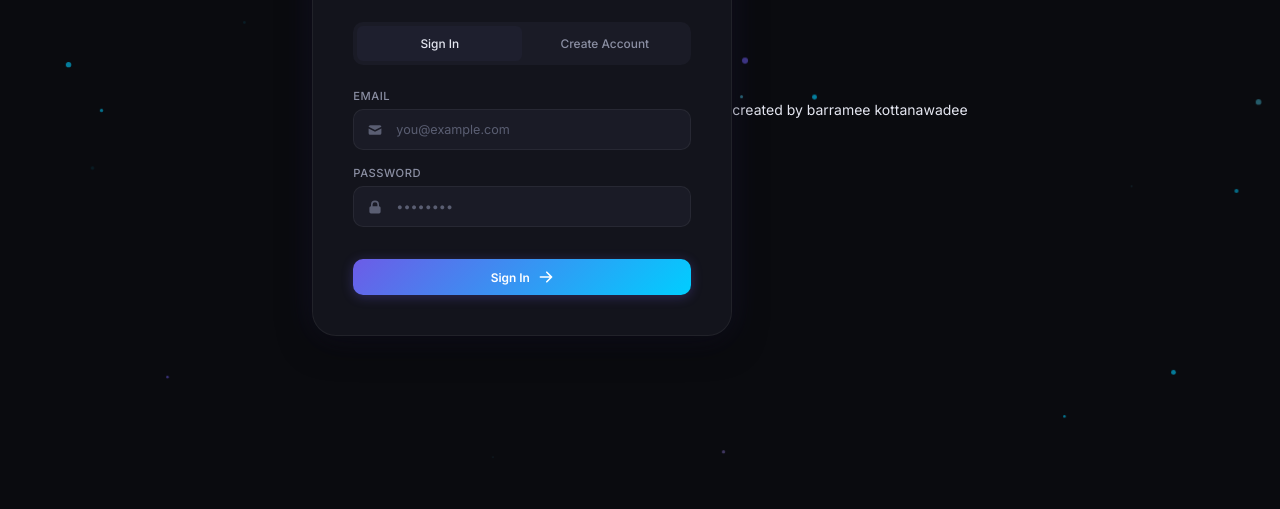
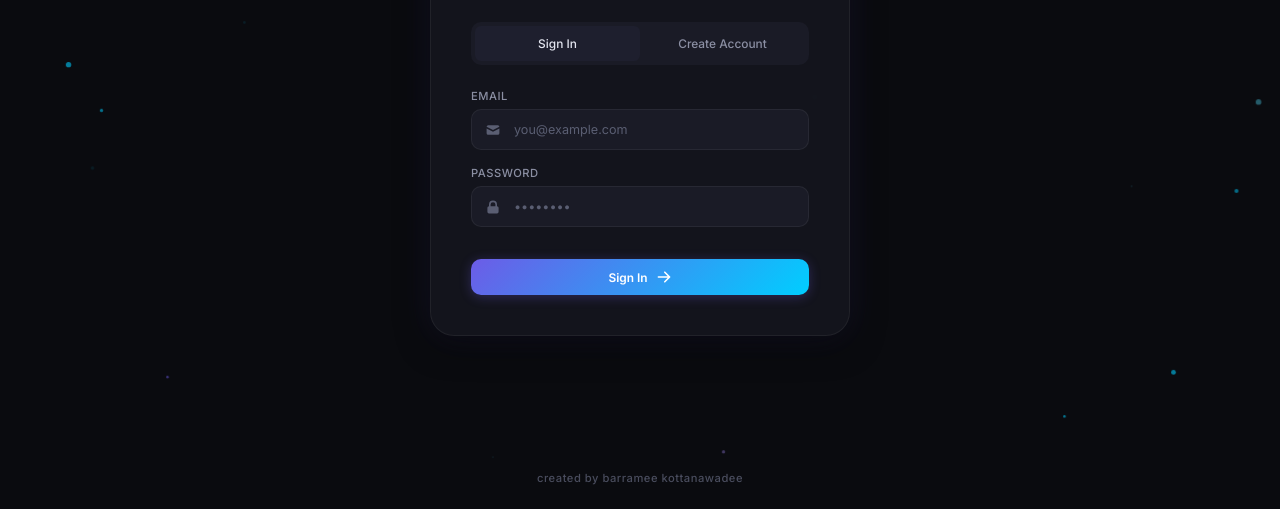
Before and after one commit to barramee27/codemesh, a website: page public/index.html in a window 1280 px wide. Shown: the part 291-800 px from the top of the page. Drawn offline with nearby package versions, Linux system fonts and the light colour scheme.

Commit message:
Update style.css

```diff
--- a/public/css/style.css
+++ b/public/css/style.css
@@ -401,6 +401,25 @@ a:hover {
   padding: 6px 0;
 }
 
+/* ══════════════════════ */
+/* CREATOR FOOTER STYLES  */
+/* ══════════════════════ */
+.creator-credit {
+  position: absolute;
+  bottom: 24px;
+  left: 0;
+  right: 0;
+  text-align: center;
+  color: var(--text-muted);
+  font-family: var(--font-sans);
+  font-size: 0.8rem;
+  font-weight: 500;
+  letter-spacing: 0.5px;
+  opacity: 0.8;
+  z-index: 10;
+  pointer-events: none;
+}
+
 /* ═══════════ BUTTONS ═══════════ */
 .btn {
   display: inline-flex;
@@ -756,7 +775,7 @@ select.input-full {
   line-height: 1.6;
 }
 
-/* ═══════════ MODAL ═══════════ */
+/* ═══════════════ MODAL ═══════════════ */
 .modal {
   position: fixed;
   inset: 0;
@@ -809,7 +828,7 @@ select.input-full {
   margin-top: 24px;
 }
 
-/* ═══════════ EDITOR TOOLBAR ═══════════ */
+/* ═══════════════ EDITOR TOOLBAR ═══════════════ */
 .editor-toolbar {
   display: flex;
   align-items: center;
@@ -967,7 +986,7 @@ select.input-full {
   opacity: 1;
 }
 
-/* ═══════════ RUN BUTTON ═══════════ */
+/* ═══════════════ RUN BUTTON ═══════════════ */
 .btn-run {
   background: linear-gradient(135deg, #10b981 0%, #059669 100%);
   color: #fff;
@@ -1008,7 +1027,7 @@ select.input-full {
   color: var(--text-primary);
 }
 
-/* ═══════════ EDITOR MAIN (flex layout) ═══════════ */
+/* ═══════════════ EDITOR MAIN (flex layout) ═══════════════ */
 .editor-main {
   display: flex;
   flex-direction: column;
@@ -1016,7 +1035,7 @@ select.input-full {
   overflow: hidden;
 }
 
-/* ═══════════ EDITOR CONTAINER ═══════════ */
+/* ═══════════════ EDITOR CONTAINER ═══════════════ */
 .editor-container {
   flex: 1;
   min-height: 0;
@@ -1024,7 +1043,7 @@ select.input-full {
   background: #1a1b26;
 }
 
-/* ═══════════ OUTPUT PANEL ═══════════ */
+/* ═══════════════ OUTPUT PANEL ═══════════════ */
 .output-panel {
   height: 240px;
   min-height: 120px;
@@ -1174,7 +1193,7 @@ select.input-full {
   line-height: 1.4;
 }
 
-/* ═══════════ TOASTS ═══════════ */
+/* ═══════════════ TOASTS ═══════════════ */
 .toast-container {
   position: fixed;
   bottom: 20px;
@@ -1231,7 +1250,7 @@ select.input-full {
   }
 }
 
-/* ═══════════ RESPONSIVE ═══════════ */
+/* ═══════════════ RESPONSIVE ═══════════════ */
 @media (max-width: 768px) {
   .auth-container {
     margin: 16px;
@@ -1271,14 +1290,14 @@ select.input-full {
   }
 }
 
-/* ═══════════ LABEL HINT ═══════════ */
+/* ═══════════════ LABEL HINT ═══════════════ */
 .label-hint {
   font-size: 0.75rem;
   color: var(--text-muted);
   font-weight: 400;
 }
 
-/* ═══════════ ROLE BADGE ═══════════ */
+/* ═══════════════ ROLE BADGE ═══════════════ */
 .role-badge {
   font-size: 0.65rem;
   font-weight: 700;
@@ -1306,7 +1325,7 @@ select.input-full {
   border: 1px solid rgba(251, 191, 36, 0.3);
 }
 
-/* ═══════════ ADMIN BUTTON ═══════════ */
+/* ═══════════════ ADMIN BUTTON ═══════════════ */
 .btn-admin {
   background: linear-gradient(135deg, #f59e0b 0%, #d97706 100%);
   color: #fff;
@@ -1326,7 +1345,7 @@ select.input-full {
   transform: translateY(-1px);
 }
 
-/* ═══════════ ADMIN PANEL ═══════════ */
+/* ═══════════════ ADMIN PANEL ═══════════════ */
 .admin-title-badge {
   font-size: 0.75rem;
   font-weight: 700;
```
Lines whose indentation alone changed are shown as unchanged.
